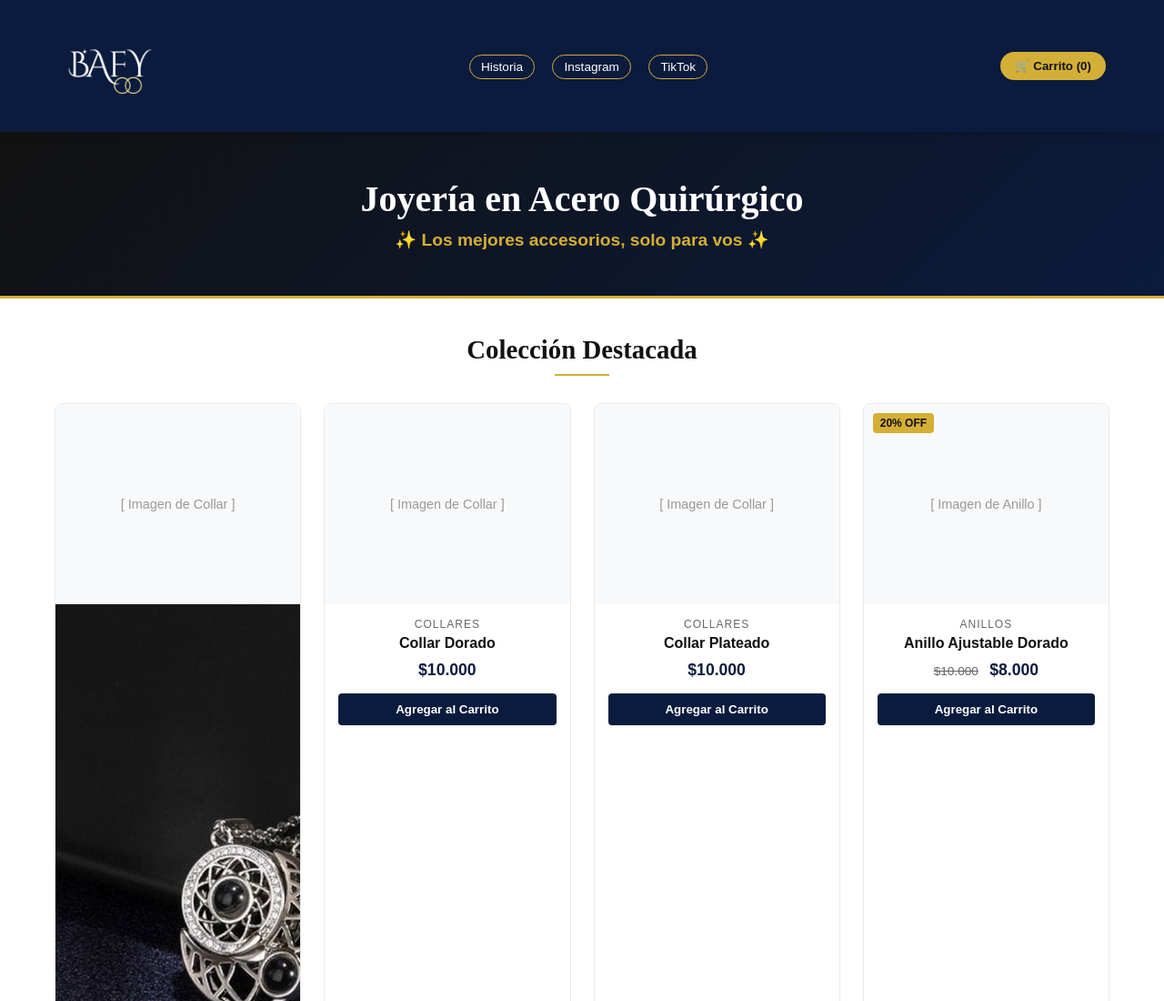
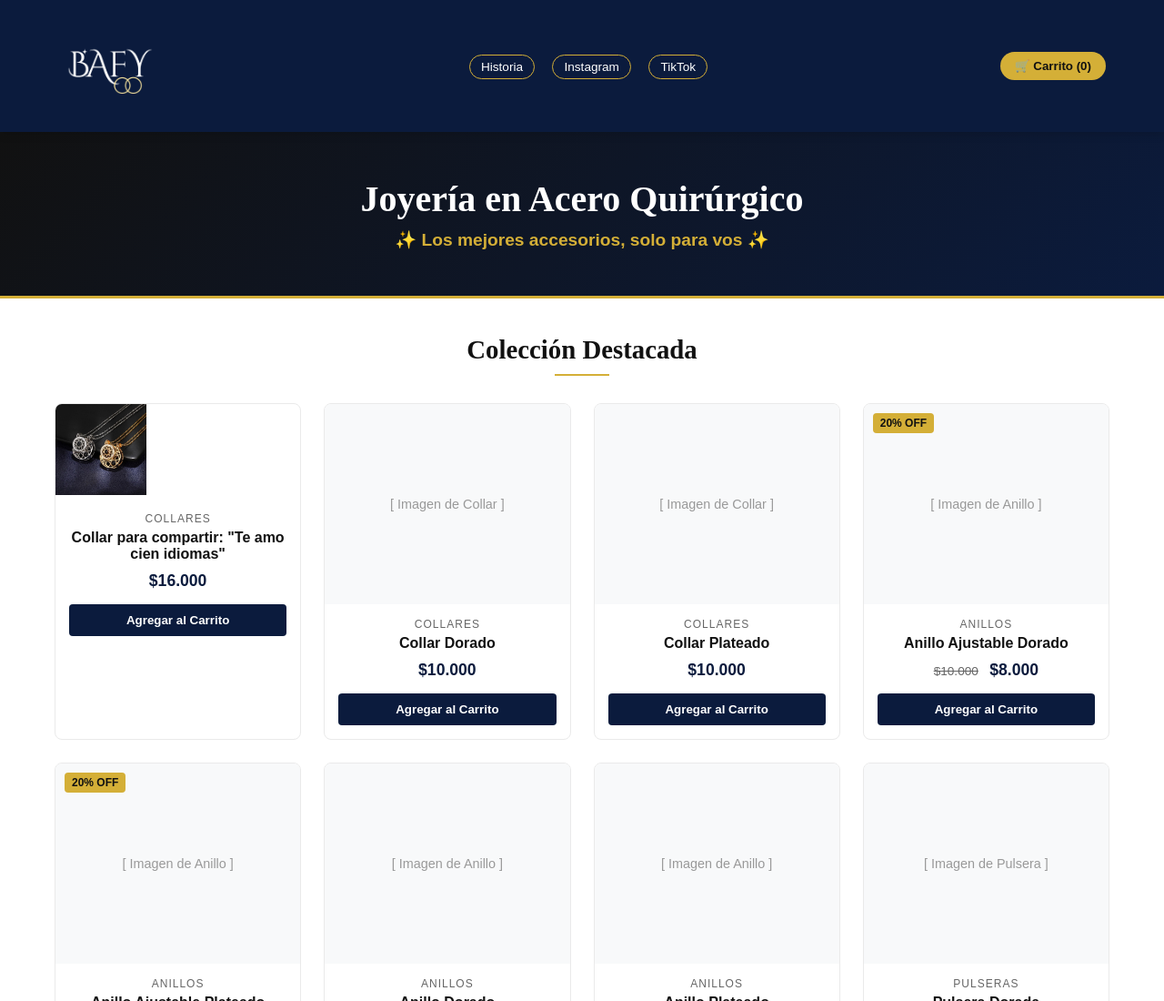
Before and after one commit to Vittodust/BAFY, a plain HTML site: page index.html in a window 1280 px wide. Shown: the top 1100 px of the page at 91% size. Drawn offline with Linux system fonts and the light colour scheme.

Commit message:
prueba 2 de error imagen

```diff
--- a/index.html
+++ b/index.html
@@ -33,8 +33,7 @@
 
             <!-- Producto 1 -->
       <div class="product-card">
-        <div class="product-img">[ Imagen de Collar ]</div>
-        <img src="imagenes/WhatsApp Image 2026-11-16 at 09.15.43.jpeg" alt="collar" >
+        <img src="imagenes/WhatsApp Image 2026-11-16 at 09.15.43.jpeg" alt="collar" width="100px">
         <div class="product-info">
           <div class="product-category">Collares</div>
           <h3 class="product-title">Collar para compartir: "Te amo cien idiomas"</h3>
```
